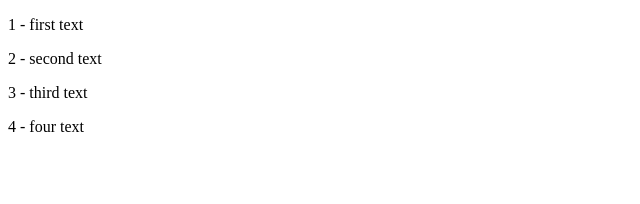
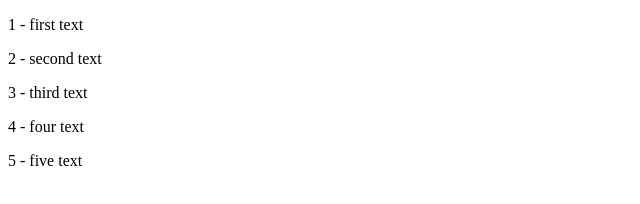
Before and after one commit to titibemo/gitgame, a plain HTML site: page index.html in a window 1280 px wide. Shown: the full height of the page, 0-640 px from the left. Drawn offline with Linux system fonts and the light colour scheme.

Commit message:
five text

```diff
--- a/index.html
+++ b/index.html
@@ -15,5 +15,7 @@
 
     <p>4 - four text</p>
 
+    <p>5 - five text</p>
+
 </body>
 </html>
```
